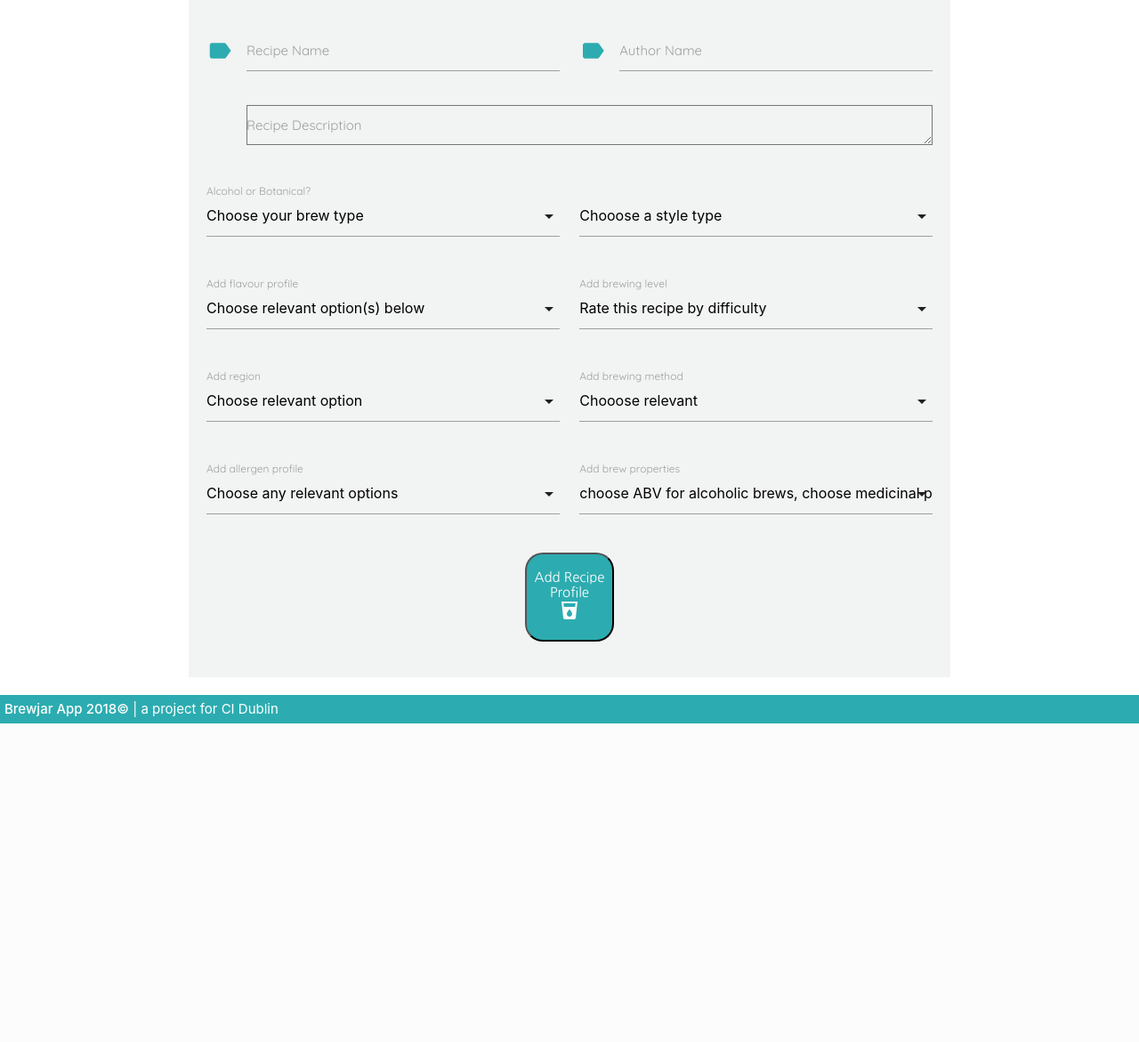
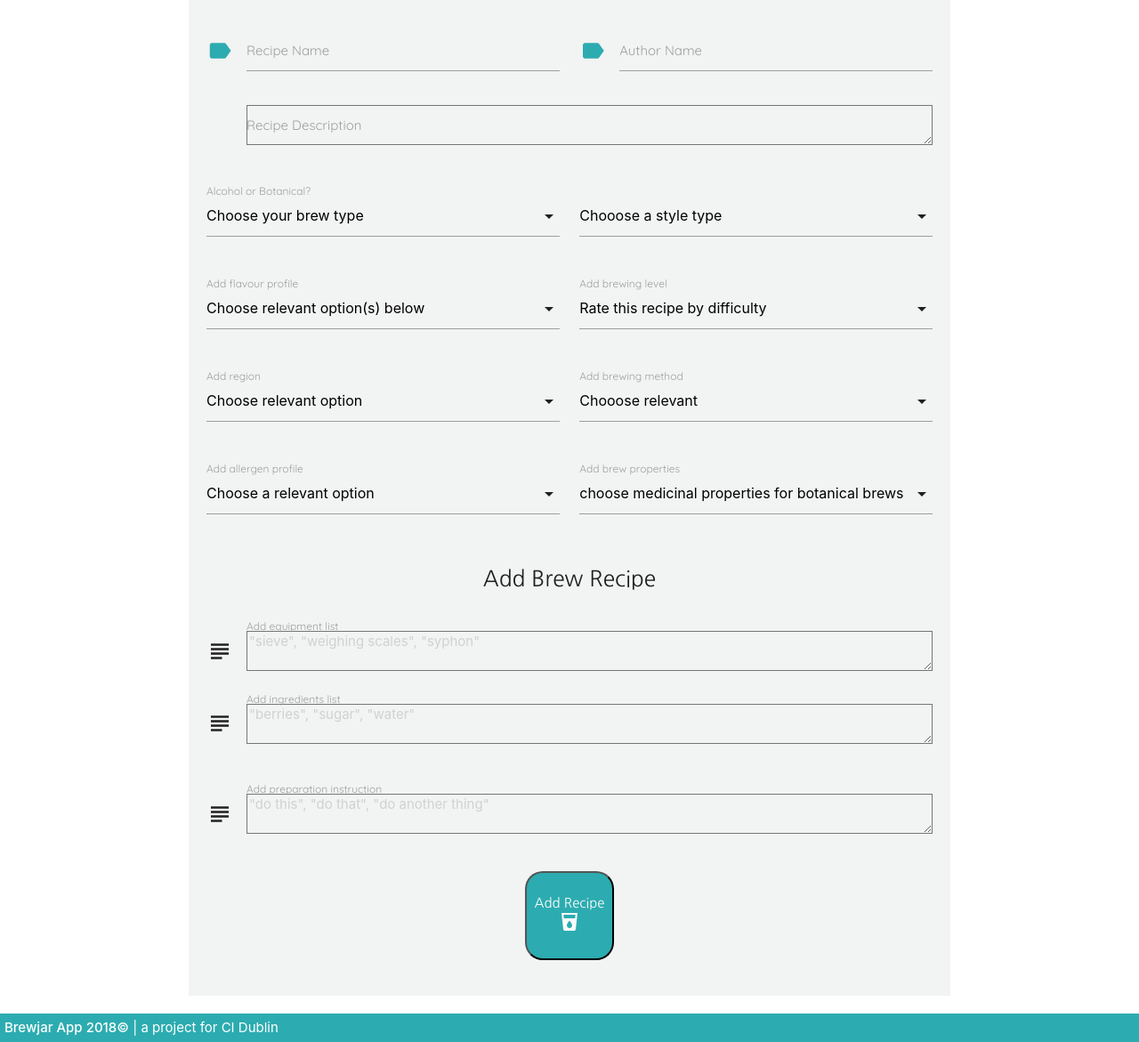
Before and after one commit to Nyanca/brewjar, a Flask app: template templates/addbrewProfile.html in a window 1280 px wide. Shown: the part 287-1458 px from the top of the page at 89% size. Before the commit the page ends 1100 px from the top, so only its background shows below. Run offline with Flask 2, Linux system fonts and the light colour scheme; the template is opened without the code that fills it, so the values that code supplies are empty; some libraries are stand-ins or nearby versions.

Commit message:
combined two forms brewProfile fomr

```diff
--- a/templates/addbrewProfile.html
+++ b/templates/addbrewProfile.html
@@ -36,7 +36,7 @@
             <label>Alcohol or Botanical?</label>
         </div>
         <div class="input-field col s12 m6 l6 xl6">
-            <select id='style' name='style' multiple>
+            <select id='style' name='style'>
               <option value="" disabled selected>Chooose a style type</option>
               <option value="red wine">red wine</option>
               <option value="white wine">white wine</option>
@@ -59,7 +59,7 @@
     </div>
     <div class='row'>
         <div class="input-field col s12 m6 l6 xl6">
-            <select id='flavour' name='flavour' multiple>
+            <select id='flavour' name='flavour'>
               <option value="" disabled selected>Choose relevant option(s) below</option>
               <option value="tart">tart</option>
               <option value="bitter">bitter</option>
@@ -108,7 +108,7 @@
             <label>Add region</label>
         </div>
         <div class="input-field col s12 m6 l6 xl6">
-            <select id='method' name='method' multiple>
+            <select id='method' name='method'>
               <option value="" disabled selected>Chooose relevant</option>
               <option value="fermentation">fermentation</option>
               <option value="infusion">infusion</option>
@@ -122,17 +122,18 @@
     </div>
     <div class='row'>
         <div class="input-field col s12 m6 l6 xl6">
-            <select id='free-from' name='free-from' multiple>
-              <option value="" disabled selected>Choose any relevant options</option>
+            <select id='free-from' name='free-from'>
+              <option value="" disabled selected>Choose a relevant option</option>
               <option value="gluten-free">gluten-free</option>
               <option value="dairy-free">dairy-free</option>
               <option value="wheat-free">wheat-free</option>
               <option value="egg-free">egg-free</option>
+              <option value="none">none</option>
             </select>
             <label>Add allergen profile</label>
         </div>
         <div class="input-field col s12 m6 l6 xl6">
-            <select id='properties' name='properties' multiple>
+            <select id='properties' name='properties'>
               <option value="" disabled selected>choose ABV for alcoholic brews</option>
               <option value="0% ABV">0% ABV</option>
               <option value="4% ABV">4% ABV</option>
@@ -162,9 +163,35 @@
             <label>Add brew properties</label>
         </div>
     </div>
+    <div class="row">
+        <div class="col xs12 sm12 m12 l12 xl12">
+            <h5 class='brewjarfont center-text'>Add Brew Recipe</h5>
+        </div>
+    </div>
+    <div class="row">
+        <div class="input-field col s12 m12 l12 xl12">
+            <i class="material-icons prefix">subject</i>
+            <textarea id="equip_list" name="equip_list" type="text" class="validate"
+            placeholder='"sieve", "weighing scales", "syphon"'></textarea>
+            <label for="icon_prefix">Add equipment list</label>
+        </div>
+        <div class="input-field col s12 m12 l12 xl12">
+            <i class="material-icons prefix">subject</i>
+            <textarea id="ingredients_list" name="ingredients_list" type="text" class="validate" placeholder='"berries", "sugar", "water"'></textarea>
+            <label for="icon_prefix">Add ingredients list</label>
+        </div>
+    </div>
+    <div class='row'>
+        <div class="input-field col s12 m12 l12 xl12">
+            <i class="material-icons prefix">subject</i>
+            <textarea id="prep-method" name="prep-method" type="tel" class="validate" placeholder='"do this", "do that", "do another thing"'></textarea>
+            <label for="icon_telephone">Add preparation instruction</label>
+        </div>
+    </div>
     <div class='row center-text'>
-        <a href="{{url_for ('add_recipe')}}"><button class='mainbutton' type="submit" id="filterform" name="filterform">Add Recipe Profile<br>
-            <i class="material-icons">local_drink</i></button></a>
+        <a href="{{url_for ('success')}}"><button class='mainbutton' type="submit" id="filterform" name="filterform">Add Recipe<br>
+            <i class="material-icons">local_drink</i></button>
+        </a>
     </div>
 </form>
 {% endblock %}
```
